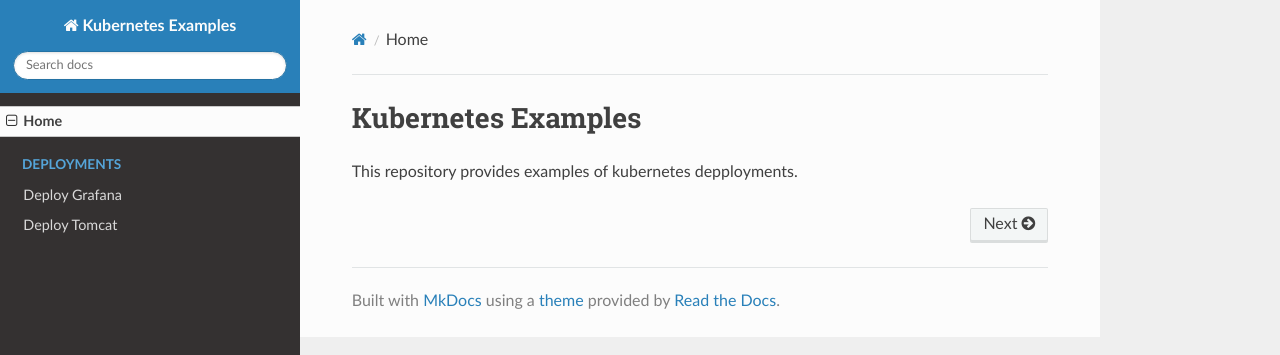
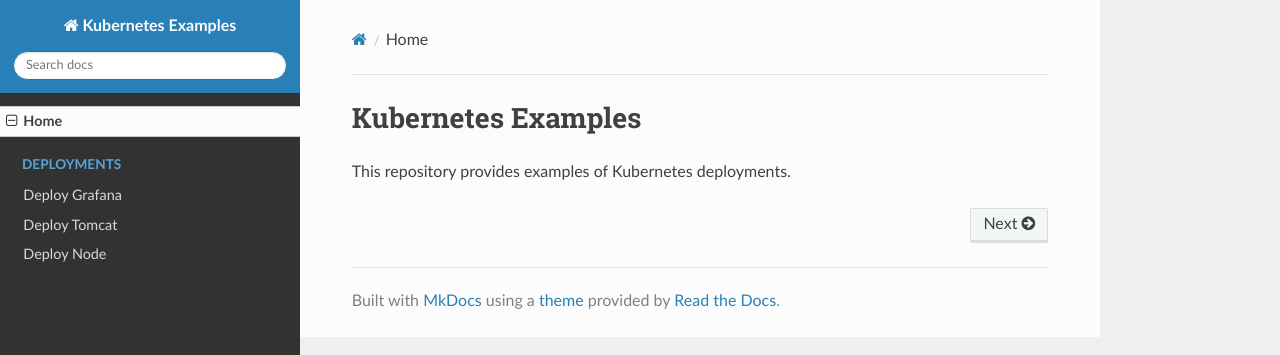
Before and after one commit to CodedByHasan/kubernetes-examples, an MkDocs documentation site: the page built from docs/index.md, in a window 1280 px wide. Shown: the top 355 px of the page. Built offline with MkDocs 1.6.1, drawn with Linux system fonts in a browser that asks for light colours; nearby versions of some CDN libraries.

Commit message:
docs: added examples of deploying node.

```diff
--- a/docs/index.md
+++ b/docs/index.md
@@ -1,3 +1,3 @@
 # Kubernetes Examples
 
-This repository provides examples of kubernetes depployments.
+This repository provides examples of Kubernetes deployments.
--- a/mkdocs.yml
+++ b/mkdocs.yml
@@ -4,4 +4,7 @@ nav:
   - Deployments:
       - deployments/deploy-grafana.md
       - deployments/deploy-tomcat.md
-theme: readthedocs
+      - deployments/deploy-node.md
+theme:
+  name: readthedocs
+  color_mode: dark
```
Also changed, not shown: docs/deployments/deploy-node.md (added, +45 -0 lines).
